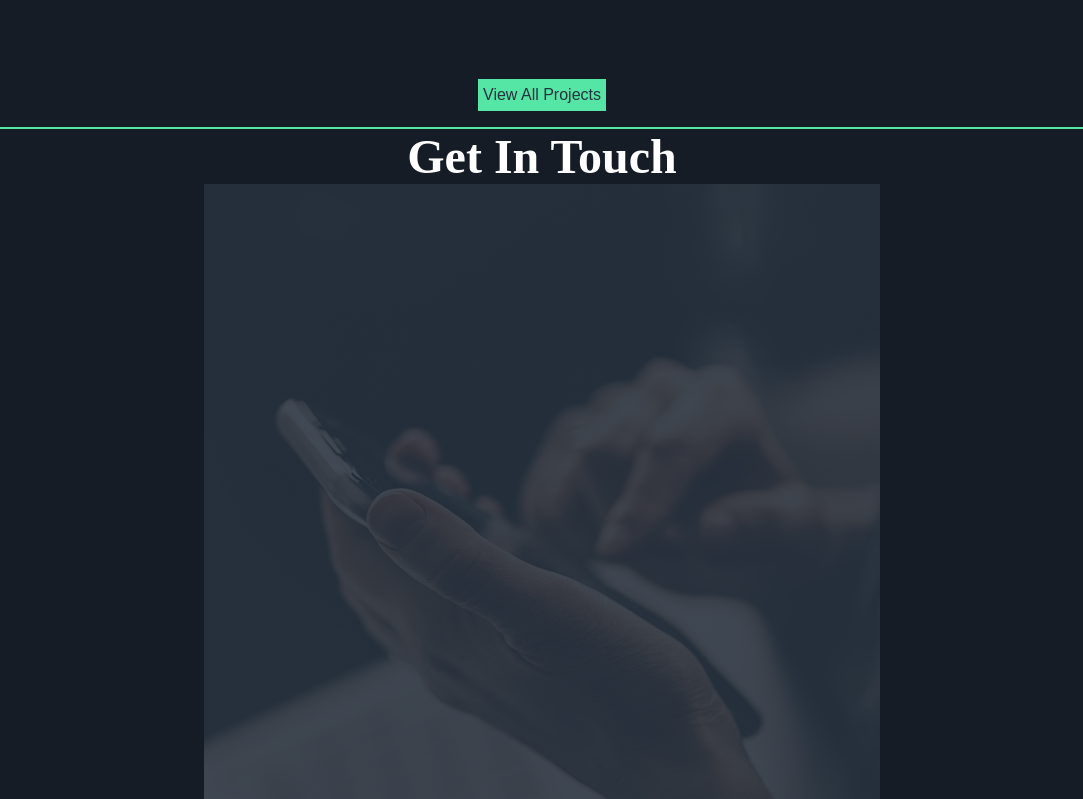
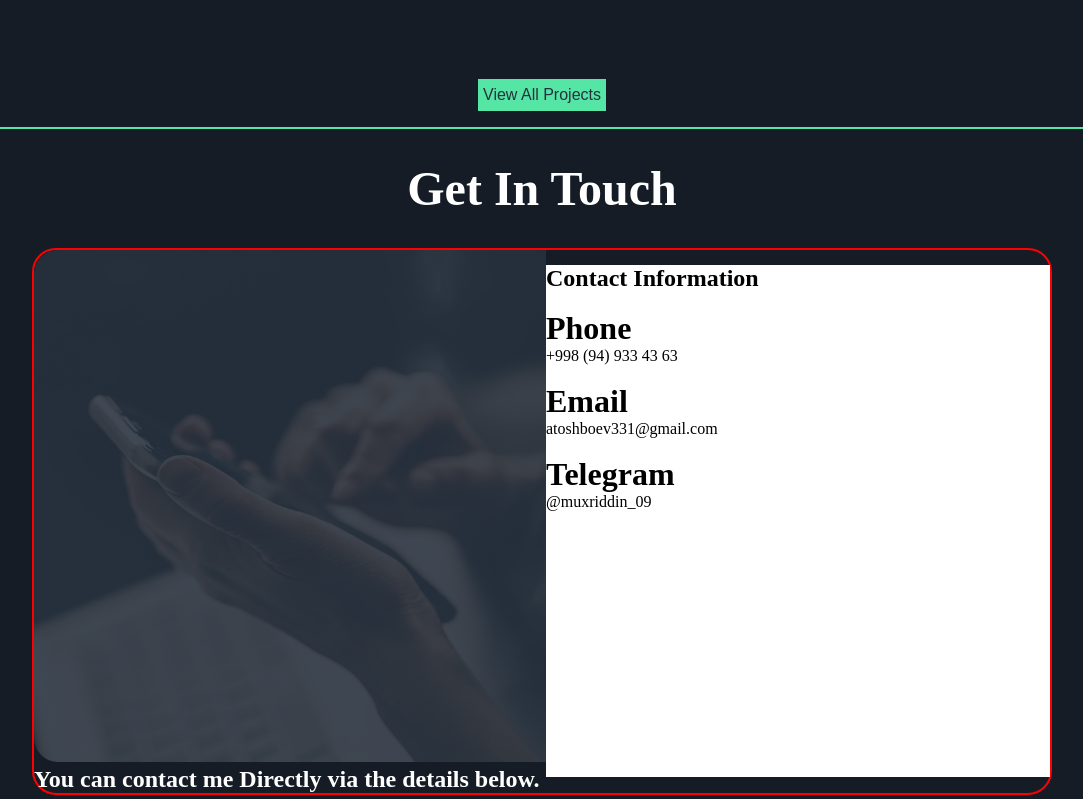
Before and after one commit to MukhriddinToshboyev/Portfoliyo, a React (Vite) app: page / in a window 1280 px wide. Shown: the part 3600-4399 px from the top of the page, without its empty margins (98-1181 px from the left). Built offline with nearby package versions, Linux system fonts and the light colour scheme.

Commit message:
style: Contact

```diff
--- a/src/Contact/index.jsx
+++ b/src/Contact/index.jsx
@@ -5,7 +5,7 @@ function Contact() {
   return (
     <div className="Contact_container">
       <h2 className="Contact_name">Get In Touch</h2>
-      <div>
+      <div className="Contact_card">
         <div className="Contact_navbar">
           <img className="Contact_navbar_img" src={Contact_img} alt="" />
           <h2 className="Contact_navbar_text">
--- a/src/Contact/style.css
+++ b/src/Contact/style.css
@@ -11,5 +11,40 @@
 .Contact_name {
   color: white;
   font-size: 3rem;
+  margin: 2rem;
+}
+
+.Contact_card {
+  width: 100%;
+  border: 2px solid red;
+  border-radius: 1.5rem;
   display: flex;
+  align-items: center;
+  justify-content: space-between;
 }
+
+/* Navbar */
+.Contact_navbar_img {
+  width: 32rem;
+  height: 32rem;
+  border-top-left-radius: 1.5rem;
+  border-bottom-left-radius: 1.5rem;
+  z-index: -1;
+}
+
+.Contact_navbar_text {
+  z-index: 9999;
+}
+
+/* Section */
+
+.Contact_section {
+  height: 32rem;
+  width: 50%;
+  background-color: white;
+  color: black;
+}
+
+.Contact_section_card {
+  list-style: none;
+}
```
